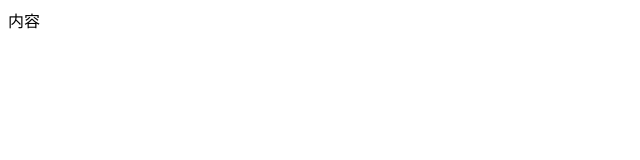
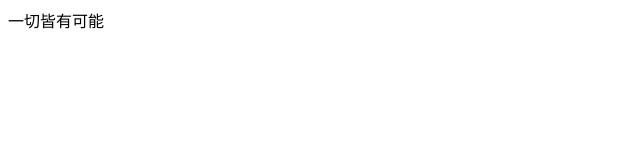
Before and after one commit to liyifei1/day2---new, a plain HTML site: page index.html in a window 1280 px wide. Shown: the whole page, without its empty margins (0-640 px from the left). Drawn offline with Linux system fonts and the light colour scheme.

Commit message:
添加lnn

```diff
--- a/index.html
+++ b/index.html
@@ -9,7 +9,7 @@
 </head>
 
 <body>
-    <div class="dev">内容</div>
+    <div class="lnn">一切皆有可能</div>
 </body>
 
 </html>
```
